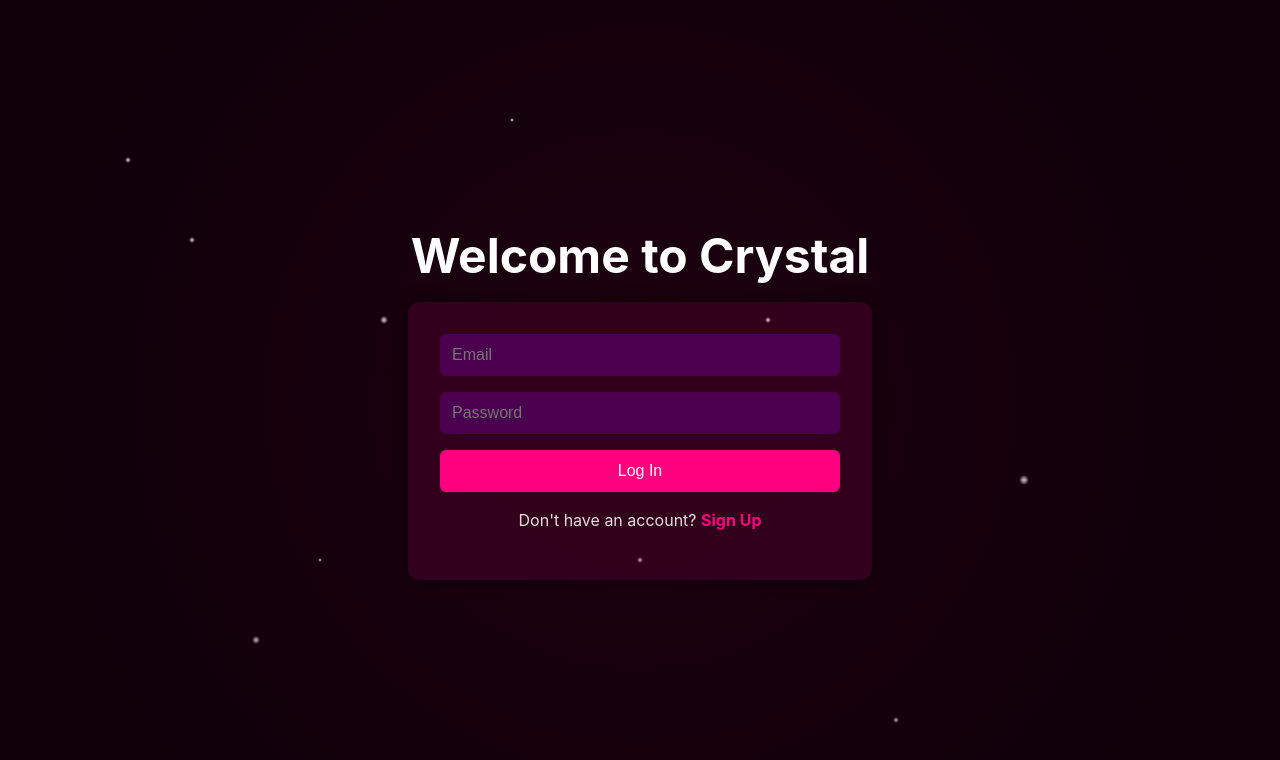
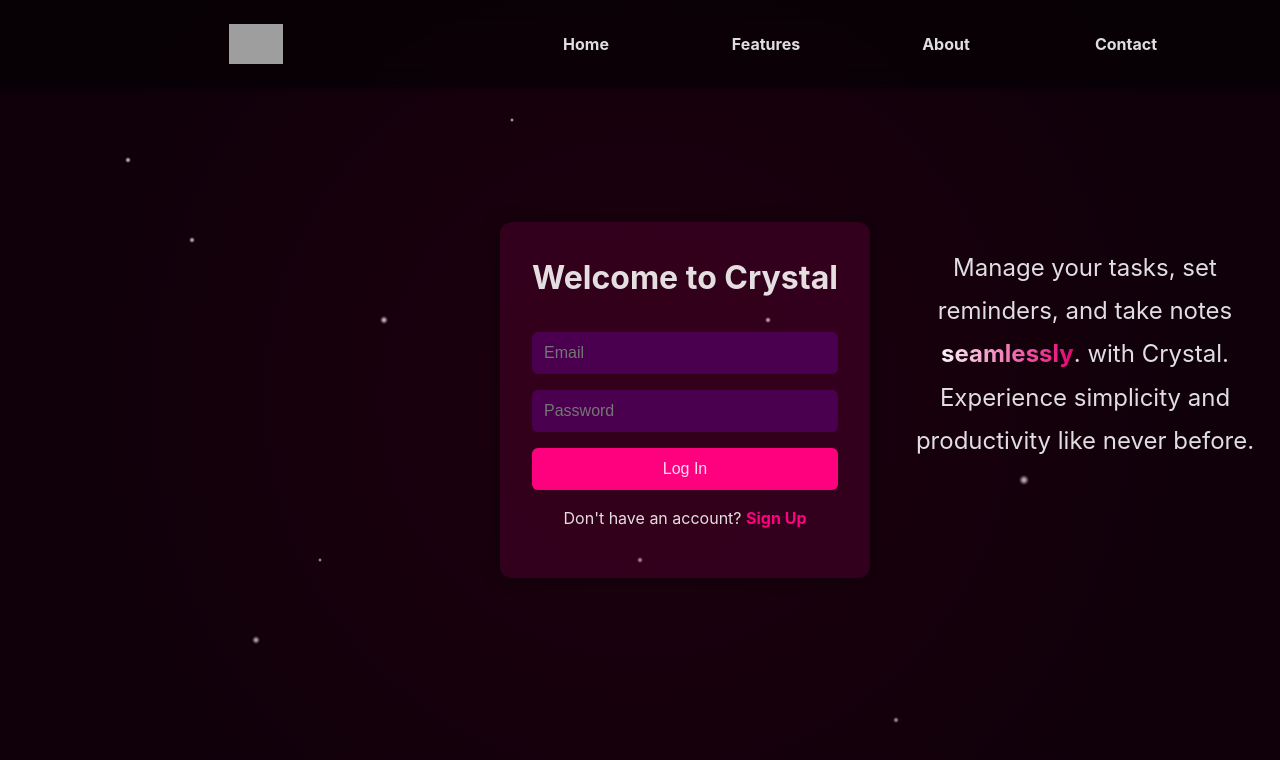
Before and after one commit to luisdelc4839/Crystal, a website built with Vite: page CrystalCode/index.html in a window 1280 px wide. Built offline with nearby package versions, Linux system fonts and the light colour scheme; grey boxes are pictures that could not be loaded.

Commit message:
fixed landing page
added navbar , edited style missing ensuring responsiveness

```diff
--- a/CrystalCode/css/style.css
+++ b/CrystalCode/css/style.css
@@ -37,14 +37,13 @@ body::before {
 }
 
 .custom-heading {
-  font-size: 3rem;
-  color: #ffffff;
+  font-size: 2rem;
+  color: rgba(255, 255, 255, 0.87);
   text-align: center;
   margin-top: 0;
-  margin-bottom: 10px;
+  margin-bottom: 30px;
   transition: text-shadow 0.5s ease-in-out;
 }
-
 
 .form-wrapper {
   background: rgba(54, 0, 30, 0.9);
@@ -66,7 +65,7 @@ body::before {
   padding: 0.75rem;
   margin-bottom: 1rem;
   border-radius: 6px;
-  color: #ffffff;
+  color: rgba(255, 255, 255, 0.87);
   font-size: 1rem;
 }
 
@@ -75,7 +74,7 @@ body::before {
   border: none;
   padding: 0.75rem;
   border-radius: 6px;
-  color: #ffffff;
+  color: rgba(255, 255, 255, 0.87);
   font-size: 1rem;
   cursor: pointer;
   transition: background 0.3s;
@@ -100,14 +99,6 @@ body::before {
   text-decoration: underline;
 }
 
-#crystal-container {
-  margin: 0 auto;
-  display: block;
-  width: 100%;
-  height: 150px;
-  padding-bottom: -100px;
-}
-
 .container {
   display: flex;
   flex-direction: column;
@@ -117,7 +108,112 @@ body::before {
   padding-top: 0;
 }
 
+.content-wrapper {
+  display: flex;
+  align-items: flex-start;
+  margin-left: 500px;
+  gap: 20px;
+}
+
+.side-text {
+  max-width: 50%;
+  text-align: center;
+  color: rgba(255, 255, 255, 0.87);
+  font-size: 1.5rem;
+  line-height: 1.8;
+}
+
+.navbar {
+  width: 100%;
+  background-color: rgba(0, 0, 0, 0.5);
+  padding: 1rem;
+  position: fixed;
+  top: 0;
+  left: 0;
+  z-index: 1000;
+  display: flex;
+  justify-content: space-between;
+  box-shadow: 0 2px 5px rgba(0, 0, 0, 0.3);
+  backdrop-filter: blur(10px);
+}
+
+.highlight {
+  background: linear-gradient(90deg, #faf6f8, #e60073);
+  -webkit-background-clip: text;
+  background-clip: text;
+  -webkit-text-fill-color: transparent;
+  font-weight: bold;
+}
+
+.nav-container {
+  width: 100%;
+  max-width: 1200px;
+  display: flex;
+  justify-content: space-between;
+  align-items: center;
+}
+
+.logo-img {
+  height: 40px;
+  width: auto;
+  display: block;
+}
+
+.logo {
+  display: flex;
+  align-items: center;
+}
+
+.nav-links {
+  list-style: none;
+  display: flex;
+  justify-content: space-between;
+  width: 60%;
+}
+
+.nav-links li {
+  display: inline;
+  flex: 1;
+  text-align: center;
+}
+
+.nav-links a {
+  color: rgba(255, 255, 255, 0.87);
+  text-decoration: none;
+  font-size: 1rem;
+  transition: color 0.3s, transform 0.3s;
+  position: relative;
+  font-weight: bold;
+}
+
+.nav-links a:hover {
+  color: #ff007f;
+  transform: translateY(-3px);
+}
+
+.nav-links a::before {
+  content: '';
+  position: absolute;
+  bottom: -2px;
+  left: 0;
+  width: 100%;
+  height: 2px;
+  background-color: #ff007f;
+  transform: scaleX(0);
+  transition: transform 0.3s ease-in-out;
+  transform-origin: right;
+}
+
+.nav-links a:hover::before {
+  transform: scaleX(1);
+  transform-origin: left;
+}
+
 @media (max-width: 768px) {
+  .nav-links {
+    display: none;
+  }
+
   .custom-heading {
     font-size: 2.5rem;
   }
@@ -125,6 +221,12 @@ body::before {
   .form-wrapper {
     padding: 1.5rem;
     width: 95%;
+  }
+
+  .content-wrapper {
+    flex-direction: column;
+    align-items: center;
+    margin-left: 0;
   }
 
   #crystal-container {
--- a/CrystalCode/index.html
+++ b/CrystalCode/index.html
@@ -5,13 +5,36 @@
     <meta name="viewport" content="width=device-width, initial-scale=1.0" />
     <title>Crystal - Login</title>
     <link rel="stylesheet" href="/css/style.css" />
+    <link rel="icon" type="image/svg+xml" href="https://i.postimg.cc/g098F5MV/image.png">
     <script src="https://cdnjs.cloudflare.com/ajax/libs/three.js/r128/three.min.js"></script>
   </head>
   <body>
+    <body>
+      <nav class="navbar">
+        <div class="nav-container">
+          <svg xmlns="http://www.w3.org/2000/svg" width="40" height="40" viewBox="0 0 24 24" fill="none" stroke="#ffffff" stroke-width="2" stroke-linecap="round" stroke-linejoin="round" class="logo-svg">
+            https://i.postimg.cc/g098F5MV/image.png
+          </svg>
+          <a href="#" class="logo">
+            <img src="https://i.postimg.cc/g098F5MV/image.png" alt="Crystal Logo" class="logo-img">
+          </a>
+          <ul class="nav-links">
+            <li><a href="#home">Home</a></li>
+            <li><a href="#features">Features</a></li>
+            <li><a href="#about">About</a></li>
+            <li><a href="#contact">Contact</a></li>
+          </ul>
+        </div>
+      </nav>
+
       <div id="crystal-container" style="width: 100%; height: 150px;"></div>
+      <!-- Rest of your content -->
+    </body>
+
     <div class="container">
+      <div class="content-wrapper">
+        <div class="form-wrapper">
       <h1 class="custom-heading">Welcome to Crystal</h1>
-      <div class="form-wrapper">
           <form class="auth-form">
             <input type="email" placeholder="Email" required>
             <input type="password" placeholder="Password" required>
@@ -19,7 +42,11 @@
             <p class="switch">Don't have an account? <a href="#">Sign Up</a></p>
           </form>
         </div>
+        <div class="side-text">
+          <p>Manage your tasks, set reminders, and take notes <span class="highlight">seamlessly</span>. with Crystal. Experience simplicity and productivity like never before.</p>
         </div>
-    <script src="/js/main.js"></script> <!-- Link your main.js file -->
+      </div>
+    </div>
+    <script src="/js/main.js"></script>
   </body>
 </html>
```
Lines whose indentation alone changed are shown as unchanged.
